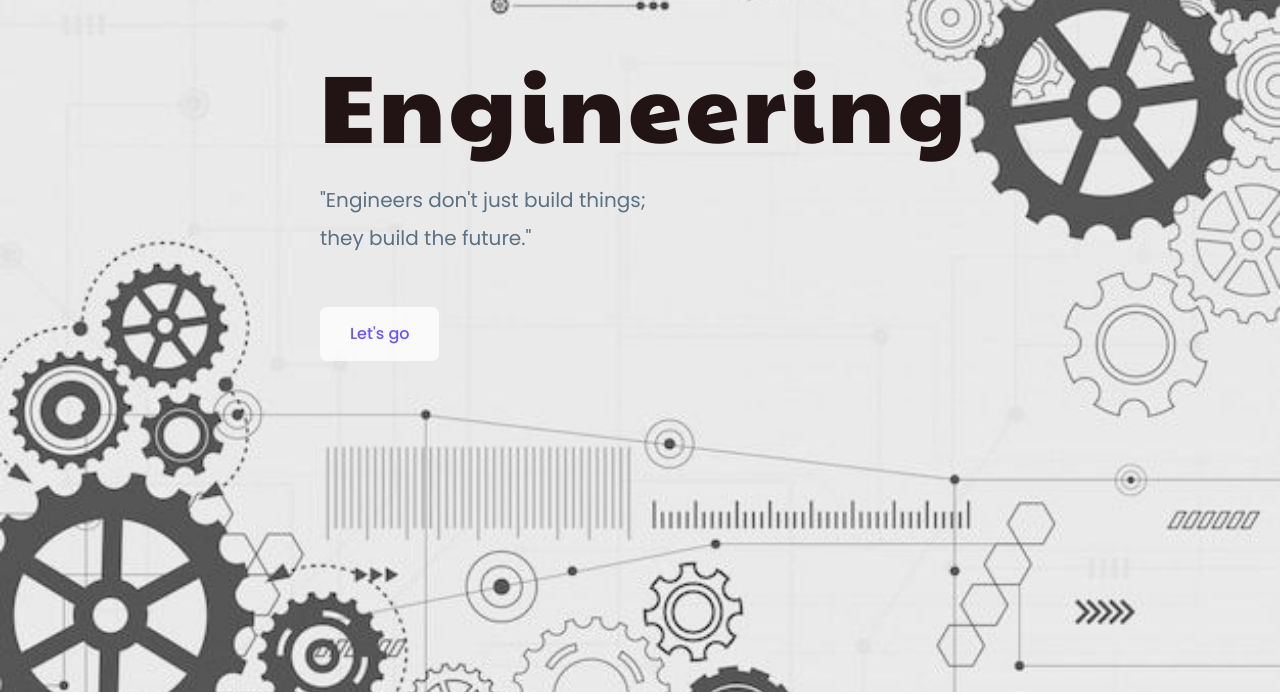
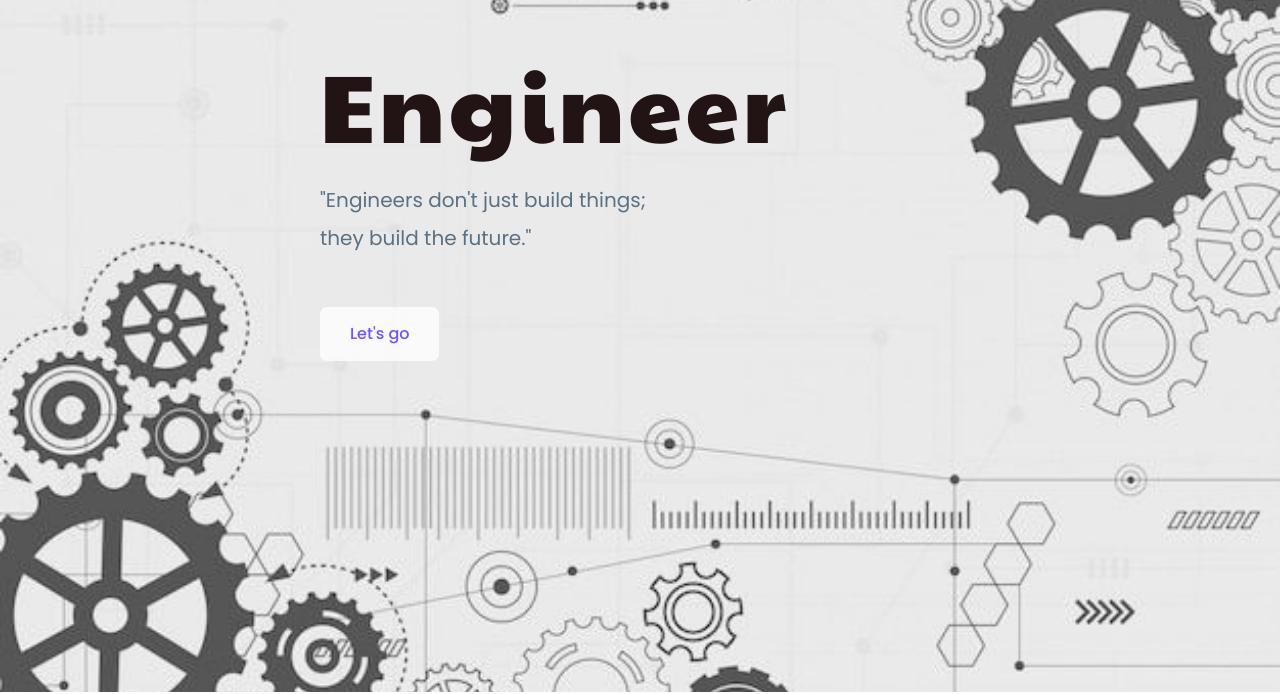
Before and after one commit to Dhruba274/SoftcodeHack2.0_Bit-Lords, a plain HTML site: page careerpage/engineer.html in a window 1280 px wide. Shown: the part 108-802 px from the top of the page. Drawn offline with nearby package versions, Linux system fonts and the light colour scheme; files whose address does not match are found by name.

Commit message:
engineer.html

```diff
--- a/careerpage/engineer.html
+++ b/careerpage/engineer.html
@@ -32,7 +32,7 @@
     <!-- Home Section -->
 <section class="home" id="home">
     <div class="home-text">
-        <h1>Engineering</h1>
+        <h1>Engineer</h1>
         <p>"Engineers don't just build things;<br>they build the future."</p>
         <a href="#guidance" class="home-btn">Let's go</a>
     </div>
```
